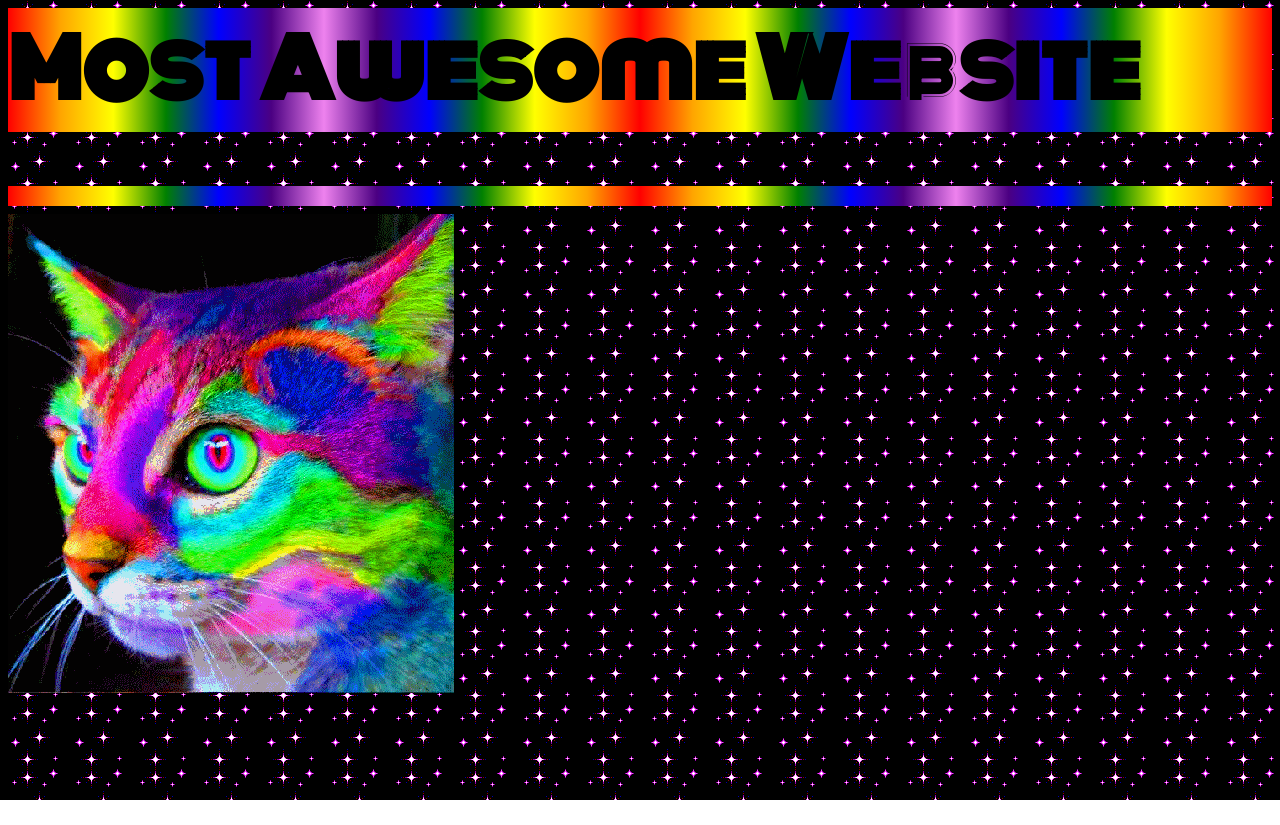
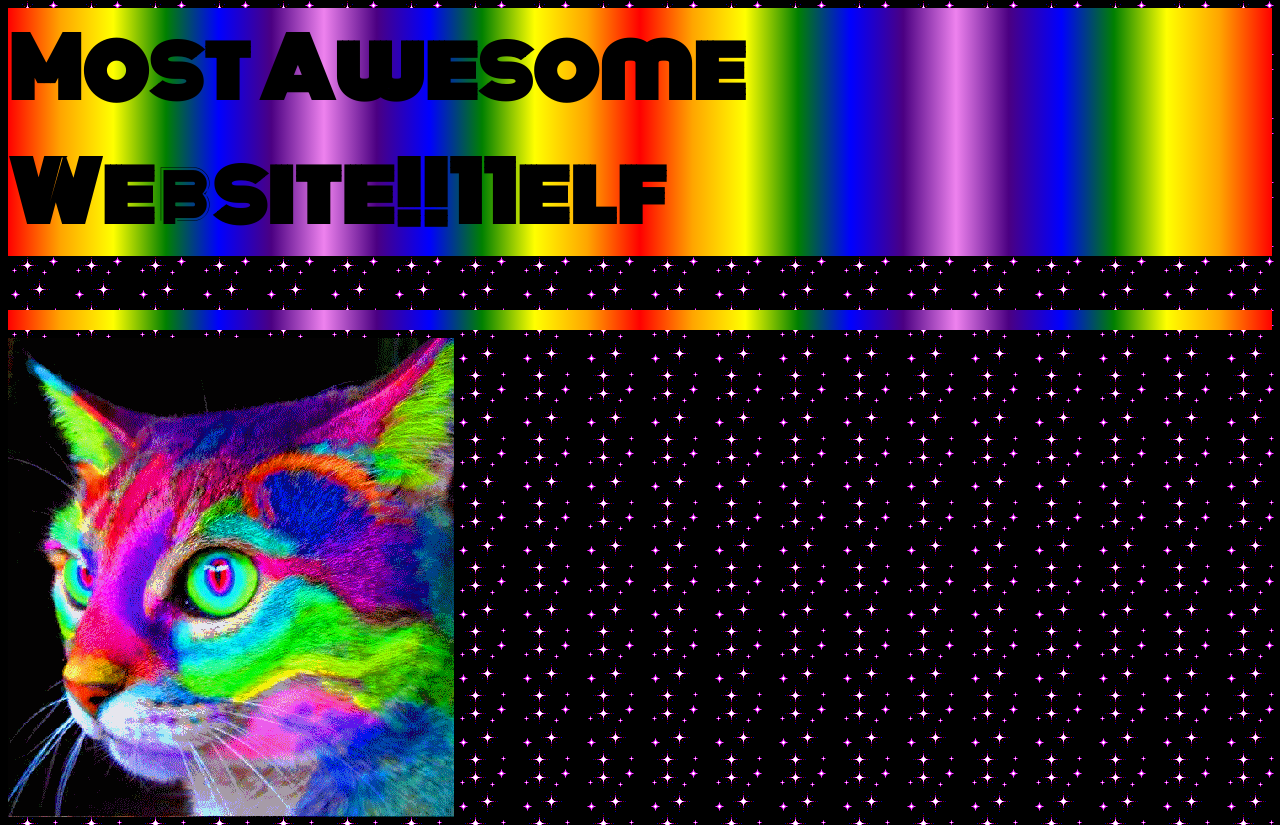
Before and after one commit to MartinSeeler/most-awesome-website, a plain HTML site: page index.html in a window 1280 px wide. Before the commit the page ends 800 px from the top, so only its background shows below. Drawn offline with Linux system fonts and the light colour scheme.

Commit message:
Add link to homepage and change title

```diff
--- a/index.html
+++ b/index.html
@@ -4,9 +4,9 @@
  <link href='//fonts.googleapis.com/css?family=Monoton' rel='stylesheet' type='text/css'>
 </head>
 <body background="img/star.gif">
-<h1 class="rainbow huge comic catchadream">Most Awesome Website</h1>
+<h1 class="rainbow huge comic catchadream">Most Awesome Website!!11elf</h1>
 <hr class="catchadream" style="height:20px;border:none;width:100%"></hr>
-<img src="img/kitty.gif" alt="Kitty">
+<a href="https://martinseeler.com" target="_blank"><img src="img/kitty.gif" alt="Kitty"></a>
 <script>
   (function(i,s,o,g,r,a,m){i['GoogleAnalyticsObject']=r;i[r]=i[r]||function(){
   (i[r].q=i[r].q||[]).push(arguments)},i[r].l=1*new Date();a=s.createElement(o),
```
